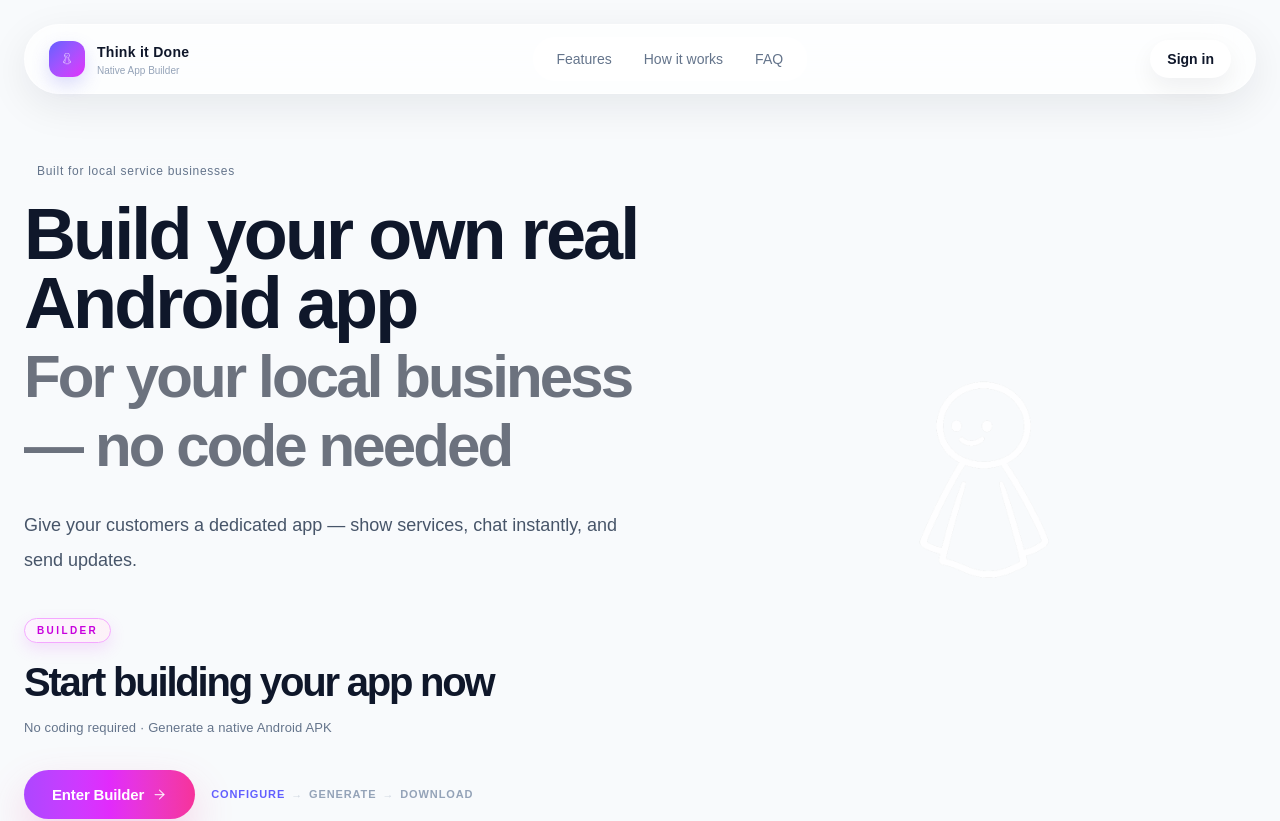
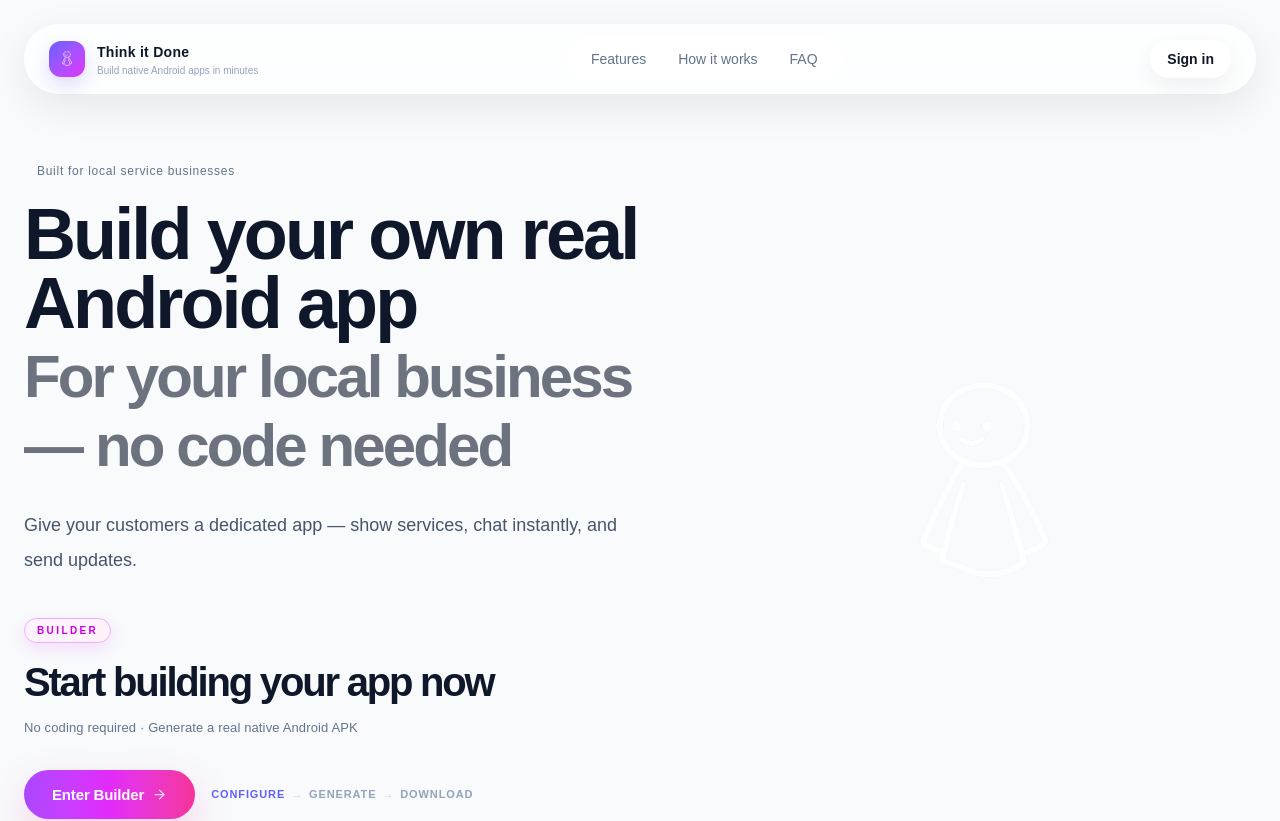
Before and after one commit to why459097630/niandongjicheng, a Next.js app: page / in a window 1280 px wide. Shown: the top 821 px of the page. Built offline with nearby package versions, Linux system fonts and the light colour scheme.

Commit message:
Update page.tsx

```diff
--- a/app/page.tsx
+++ b/app/page.tsx
@@ -43,12 +43,12 @@ export default function Home() {
         <img
           src="/ndjc-logo.png"
           alt="Think it Done logo"
-          className="h-6 w-6 object-contain"
+          className="h-7 w-7 object-contain scale-110"
         />
       </div>
       <div className="leading-none">
         <div className="text-sm font-semibold tracking-[0.02em] text-[#0f172a]">Think it Done</div>
-        <div className="mt-1 text-[10px] font-medium text-[#94a3b8]">Native App Builder</div>
+        <div className="mt-1 text-[10px] font-medium text-[#94a3b8]">Build native Android apps in minutes</div>
       </div>
     </div>
 
@@ -106,7 +106,7 @@ export default function Home() {
               </h3>
 
               <p className="mt-4 max-w-[460px] text-[13px] font-medium tracking-[0.01em] text-[#64748b]">
-                No coding required · Generate a native Android APK
+                No coding required · Generate a real native Android APK
               </p>
 
               <div className="mt-8 flex items-center gap-4">
@@ -449,7 +449,7 @@ export default function Home() {
         <div className="px-8 py-10 text-center md:px-12 md:py-12">
           <div className="text-sm font-medium tracking-[0.08em] text-indigo-400">Ready to start?</div>
           <h2 className="mt-3 text-3xl font-extrabold tracking-[-0.03em] text-[#0f172a] md:text-4xl">
-            Build your app and download your APK
+            Build your native Android app and download your APK
           </h2>
           <p className="mx-auto mt-4 max-w-2xl text-[17px] leading-[1.9] text-[#475569]">
             Set up your app, choose your module and UI pack, and start building in just a few steps.
```
